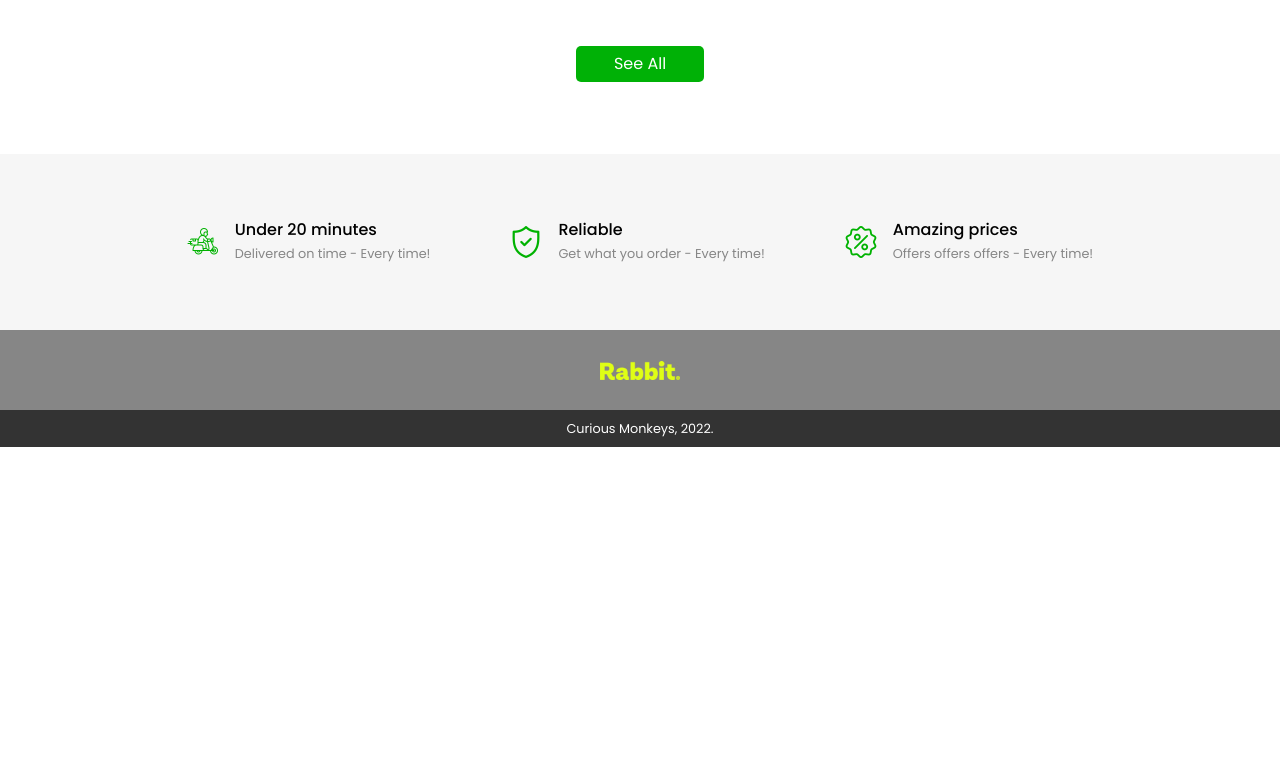
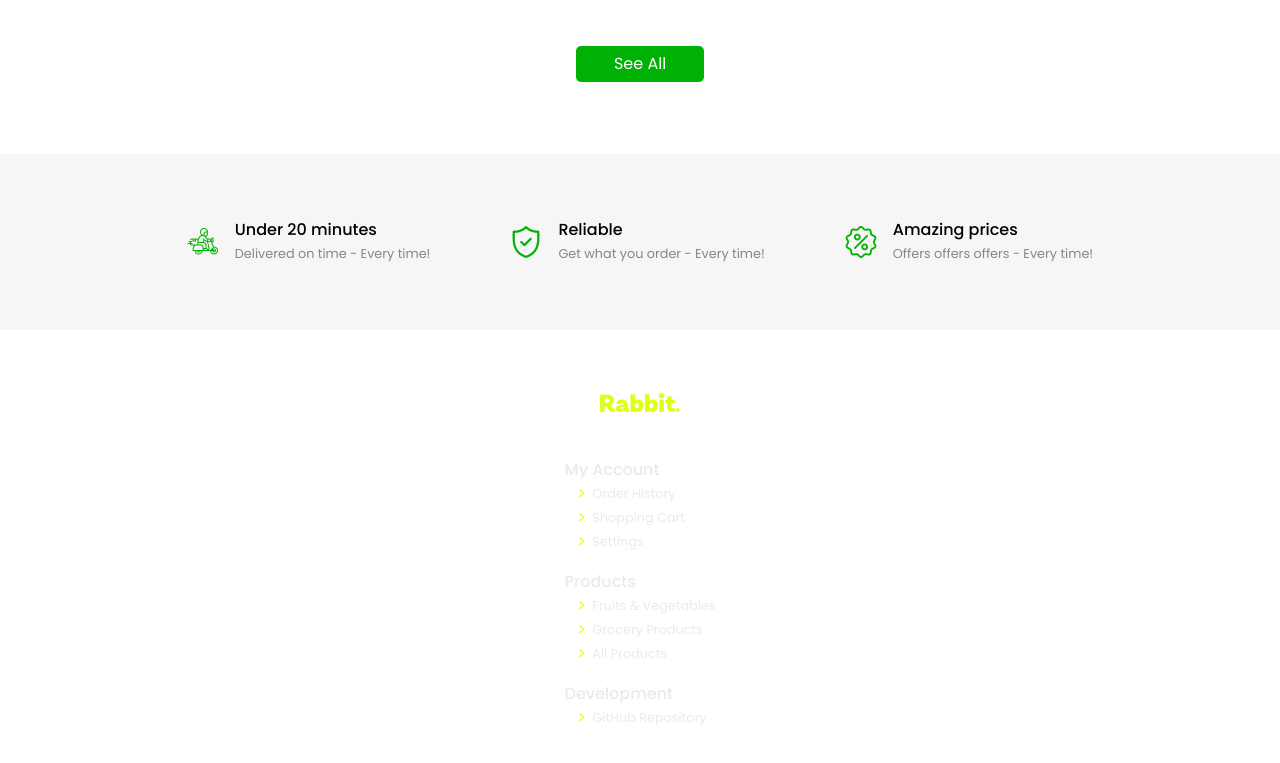
Before and after one commit to tzuyich/rabbitmart, a React (Create React App) app in the folder client/: page / in a window 1280 px wide. Shown: the part 1993-2756 px from the top of the page. Before the commit the page ends 2440 px from the top, so only its background shows below. Built offline with nearby package versions, Linux system fonts and the light colour scheme.

Commit message:
updated footer styling

```diff
--- a/client/src/components/footer/Footer.js
+++ b/client/src/components/footer/Footer.js
@@ -1,11 +1,38 @@
 import styles from './footer.module.css';
 import Logo from '../../shared/assets/logo.png';
+import {Link} from "react-router-dom";
 
 const Footer = () => {
     return (
         <div className={styles['wrapper']}>
-            <div className={styles['logo-wrapper']}>
-                <img src={Logo} alt={'Rabbit Mart'}/>
+            <div className={styles['top-wrapper']}>
+                <div className={styles['logo-wrapper']}>
+                    <img src={Logo} alt={'Rabbit Mart'}/>
+                </div>
+                <div className={styles['pages-wrapper']}>
+                    <div className={styles['pages']}>
+                        <div className={styles['page-title']}>My Account</div>
+                        <div className={styles['pages-list']}>
+                            <Link to={'/orders'}>Order History</Link>
+                            <Link to={'/cart'}>Shopping Cart</Link>
+                            <Link to={'/settings'}>Settings</Link>
+                        </div>
+                    </div>
+                    <div className={styles['pages']}>
+                        <div className={styles['page-title']}>Products</div>
+                        <div className={styles['pages-list']}>
+                            <Link to={'/products/fruits & vegetables'}>Fruits & Vegetables</Link>
+                            <Link to={'/products/grocery'}>Grocery Products</Link>
+                            <Link to={'/products'}>All Products</Link>
+                        </div>
+                    </div>
+                    <div className={styles['pages']}>
+                        <div className={styles['page-title']}>Development</div>
+                        <div className={styles['pages-list']}>
+                            <a href={'https://github.com/skittlesaur/rabbitmart'} target={'_blank'} rel={'noreferrer'}>GitHub Repository</a>
+                        </div>
+                    </div>
+                </div>
             </div>
             <div className={styles['credits']}>
                 Curious Monkeys, 2022.
--- a/client/src/components/footer/footer.module.css
+++ b/client/src/components/footer/footer.module.css
@@ -1,8 +1,15 @@
 .wrapper {
-    background: var(--NEUTRAL_4);
+    background: var(--NEUTRAL_9);
     display: flex;
+    flex-direction: column;
+}
+
+.top-wrapper {
+    display: flex;
+    flex-direction: column;
     align-items: center;
-    flex-direction: column;
+    padding: 2em 1em;
+    gap: 1em;
 }
 
 .logo-wrapper {
@@ -15,11 +22,49 @@
     object-fit: contain;
 }
 
+.pages-wrapper {
+    display: flex;
+    flex-direction: column;
+    color: var(--NEUTRAL_1);
+    gap: 1em;
+}
+
+.page-title {
+    font-weight: 500;
+}
+
+.pages-list {
+    display: flex;
+    flex-direction: column;
+}
+
+.pages-list > * {
+    font-size: .8rem;
+    position: relative;
+    padding-left: 1em;
+    display: flex;
+    gap: .5em;
+}
+
+.pages-list > *:before {
+    content: '>';
+    color: var(--RABBIT_YELLO);
+    transition: all .2s ease-out;
+}
+
+.pages-list > *:hover:before {
+    margin-right: .5em;
+}
+
+.pages-list p {
+    cursor: default;
+}
+
 .credits {
-    width: 100%;
-    background: var(--NEUTRAL_8);
     font-size: .8rem;
     text-align: center;
     color: white;
-    padding: .5em 0;
+    padding: .5em;
+    border-top: 1px solid var(--NEUTRAL_7);
+    margin: 0 2em;
 }
```
